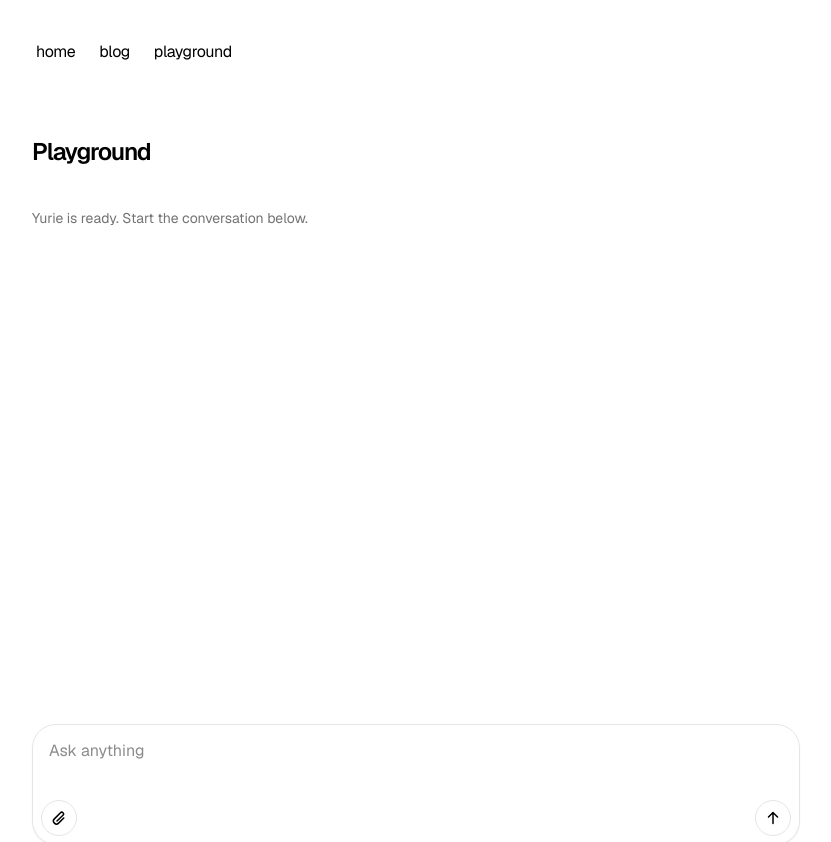
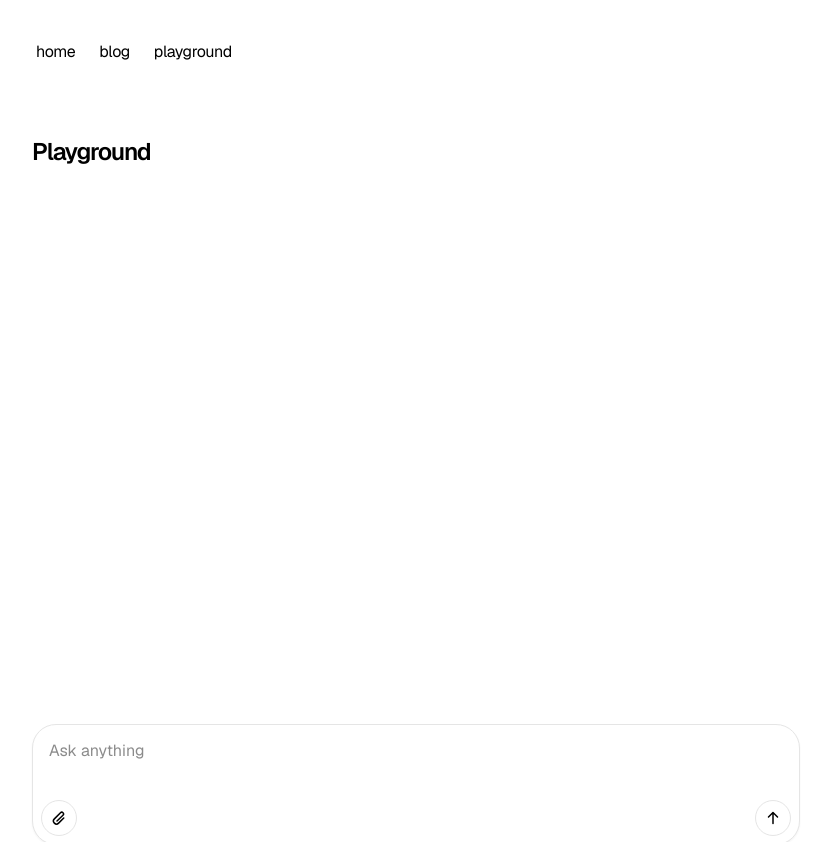
Before and after one commit to andres-tran/yurie, a Next.js app: page /playground in a window 1280 px wide. Shown: the top 842 px of the page, without its empty margins (224-1055 px from the left). Built offline with nearby package versions, Linux system fonts and the light colour scheme.

Commit message:
Remove startup placeholder text from playground

```diff
--- a/app/playground/ChatClient.tsx
+++ b/app/playground/ChatClient.tsx
@@ -764,9 +764,7 @@ export default function ChatClient() {
           ref={outputRef}
           className="rounded pt-2 pb-3 h-[32rem] overflow-y-auto text-sm font-sans"
         >
-          {messages.length === 0 ? (
-            <p className="text-neutral-500">Yurie is ready. Start the conversation below.</p>
-          ) : (
+          {messages.length === 0 ? null : (
             messages.map((m, i) => {
               const isFirst = i === 0
               const speakerChanged = !isFirst && messages[i - 1].role !== m.role
```
